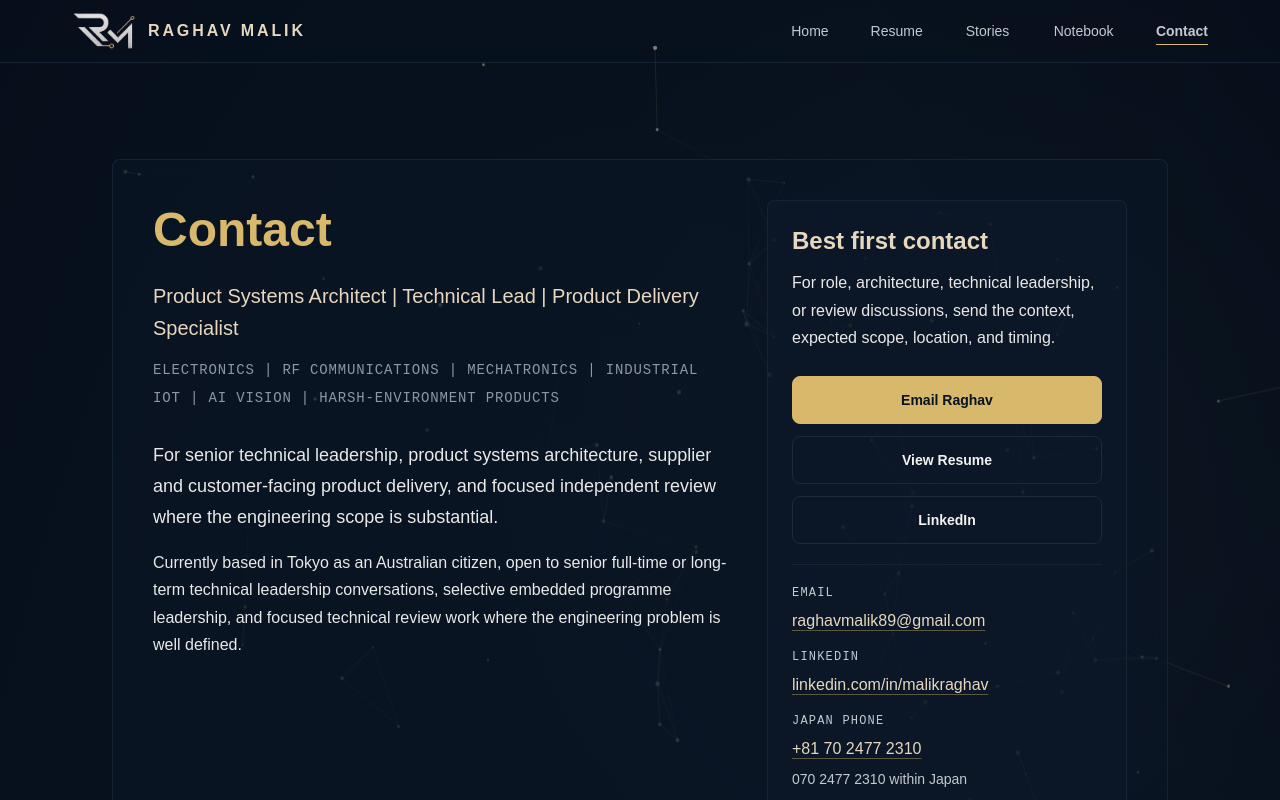
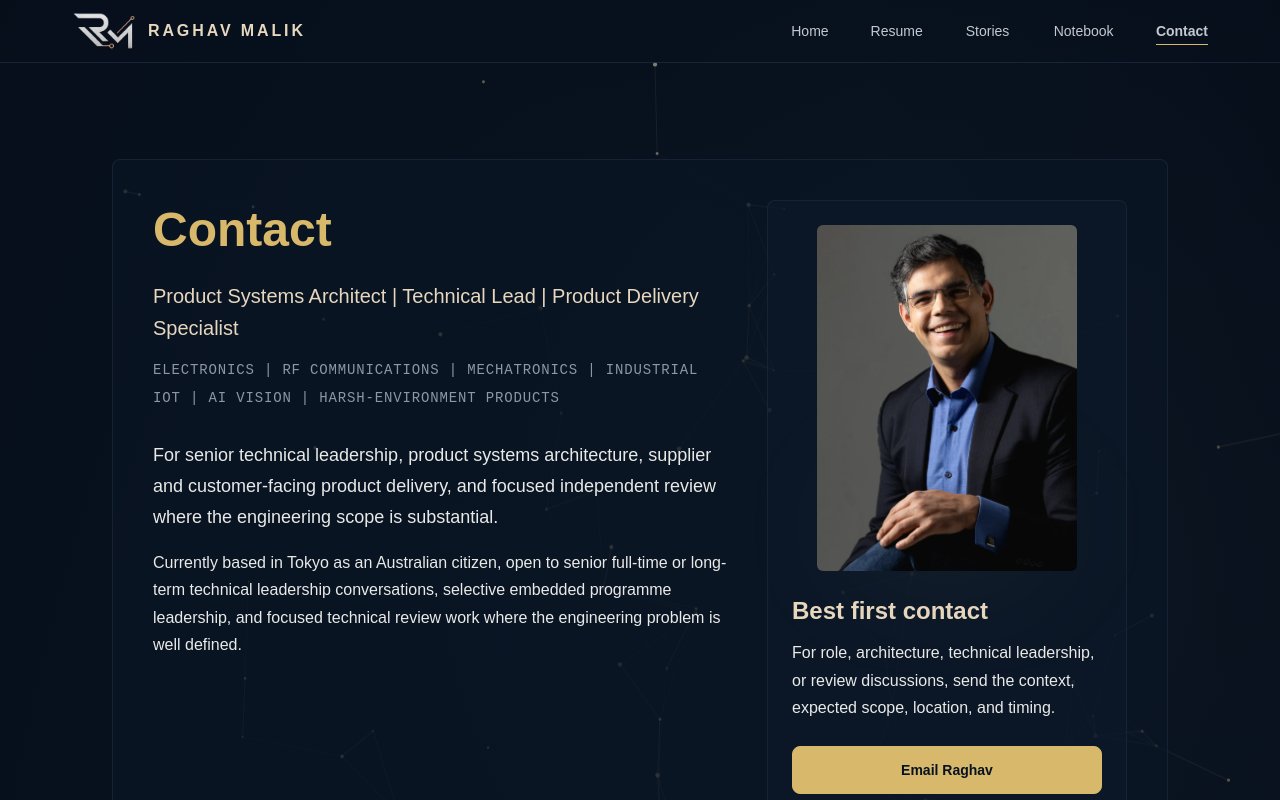
Before and after one commit to raghavmalik89/engineering-portfolio, a Next.js app in the folder website/: page /contact in a window 1280 px wide. Shown: the top 800 px of the page. Built offline with nearby package versions, Linux system fonts and the light colour scheme.

Commit message:
feat(contact): add dedicated portrait to contact page header
Smiling studio portrait placed atop the right-side contact card,
facing into the page content. 100KB WebP.

```diff
--- a/website/app/contact/page.tsx
+++ b/website/app/contact/page.tsx
@@ -1,4 +1,5 @@
 import type { Metadata } from "next";
+import Image from "next/image";
 import { ButtonLink } from "@/components/common/ButtonLink";
 import { PageShell } from "@/components/layout/PageShell";
 import { routes } from "@/lib/routes";
@@ -173,7 +174,22 @@ export default function ContactPage() {
           </div>
 
           <aside className="rounded-lg border border-border-subtle/70 bg-surface-elevated/55 p-5 sm:p-6">
-            <h2 className="text-2xl font-semibold text-accent-beige">
+            <div className="relative mx-auto w-full max-w-[260px]">
+              <div
+                aria-hidden="true"
+                className="absolute inset-x-8 bottom-3 h-16 rounded-full bg-accent-copper/10 blur-3xl"
+              />
+              <Image
+                src="/images/contact/raghav-contact.webp"
+                alt="Raghav Malik, smiling, in a dark blazer and blue shirt"
+                width={260}
+                height={346}
+                priority
+                className="relative h-auto w-full rounded-md object-cover"
+              />
+            </div>
+
+            <h2 className="mt-6 text-2xl font-semibold text-accent-beige">
               Best first contact
             </h2>
             <p className="readable-copy mt-3 text-base">
```
Also changed, not shown: website/public/images/contact/raghav-contact.webp (added).
